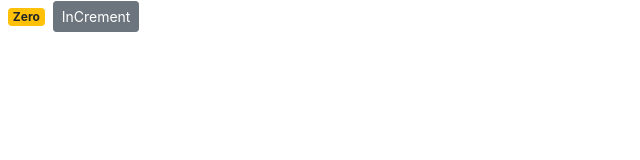
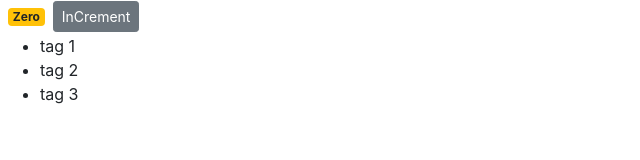
Before and after one commit to bipon68/react-mos, a React (Create React App) app: page / in a window 1280 px wide. Shown: the top 160 px of the page, without its empty margins (0-640 px from the left). Built offline with nearby package versions, Linux system fonts and the light colour scheme.

Commit message:
#3 Rendering Lists

```diff
--- a/src/components/counter.jsx
+++ b/src/components/counter.jsx
@@ -6,6 +6,8 @@ import React, { Component } from 'react';
     js destructuring
     React.Fragment
     Setting Attributes
+    Refactor
+    Rendering Lists
     <img src={this.state.imageUrl} alt=""/>
     <span style={this.styles} className="badge badge-primary m-2">{this.formatCount()}</span>
     <span style={{fontSize: 20}} className="badge badge-primary m-2">{this.formatCount()}</span>
@@ -15,7 +17,8 @@ import React, { Component } from 'react';
 class Counter extends Component {
     state = {
         count: 0,
-        imageUrl: 'https://picsum.photos/200'
+        imageUrl: 'https://picsum.photos/200',
+        tags: ['tag 1', 'tag 2', 'tag 3']
     };
     styles = {
         fontSize: 20,
@@ -28,6 +31,11 @@ class Counter extends Component {
             <React.Fragment>
                 <span  className={this.getBadgeClasses()}>{this.formatCount()}</span>
                 <button className="btn btn-secondary btn-sm">InCrement</button>
+                <div>
+                    <ul>
+                        {this.state.tags.map(tag => <li key={tag}>{tag}</li>)}
+                    </ul>
+                </div>
             </React.Fragment>
         );
     }
```
